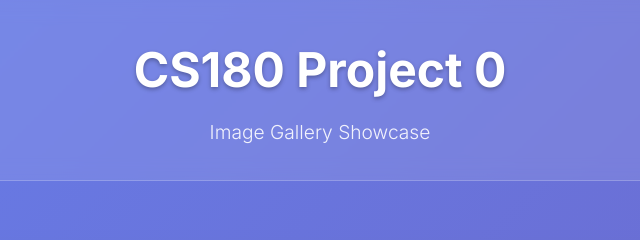
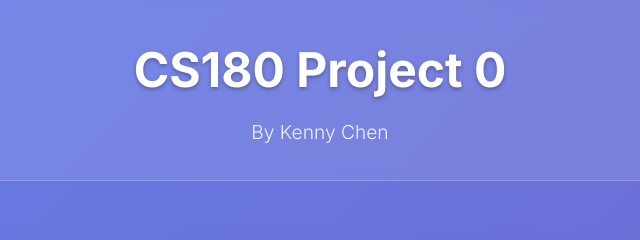
Before and after one commit to kennywchen/kennywchen.github.io, a plain HTML site: page index.html in a window 1280 px wide. Shown: the top 240 px of the page, 320-960 px from the left. Drawn offline with Linux system fonts and the light colour scheme.

Commit message:
change subtitle

```diff
--- a/index.html
+++ b/index.html
@@ -11,7 +11,7 @@
     <header class="header">
         <div class="container">
             <h1 class="title">CS180 Project 0</h1>
-            <p class="subtitle">Image Gallery Showcase</p>
+            <p class="subtitle">By Kenny Chen</p>
         </div>
     </header>
 
```
